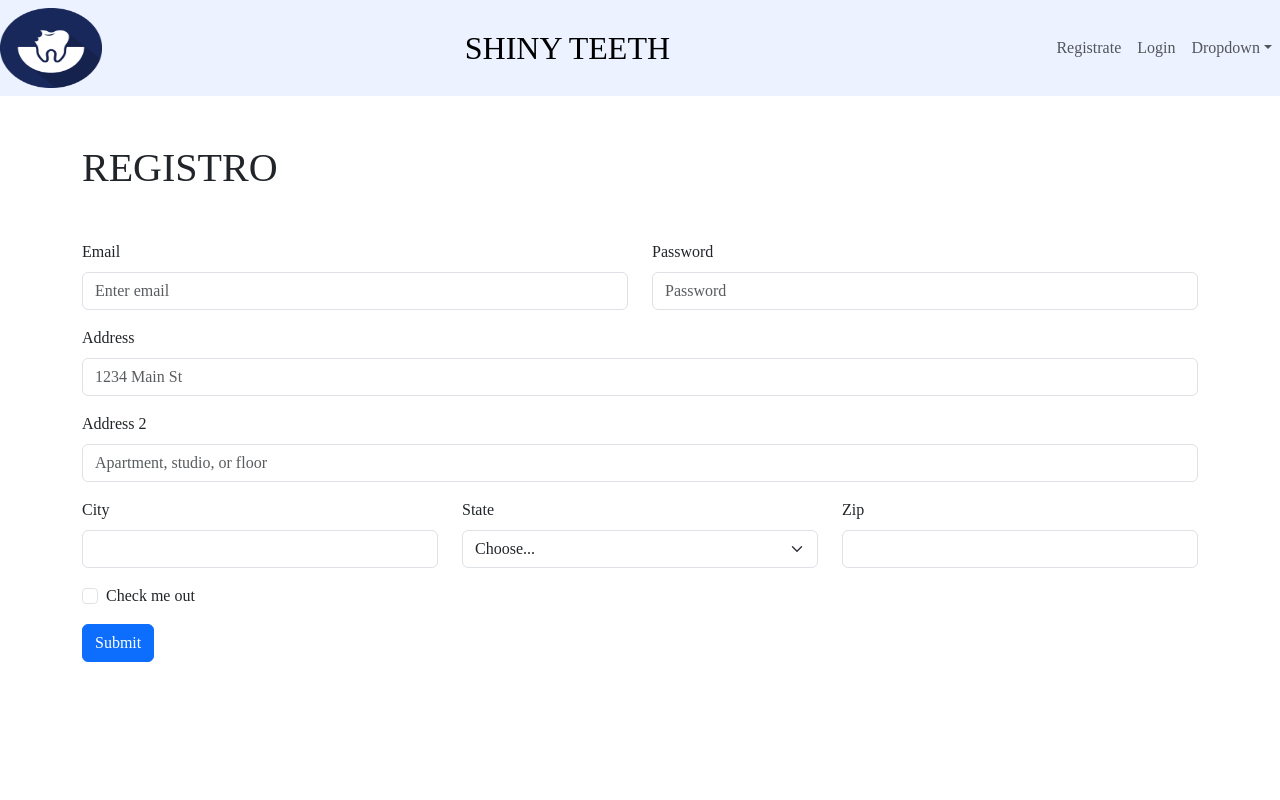
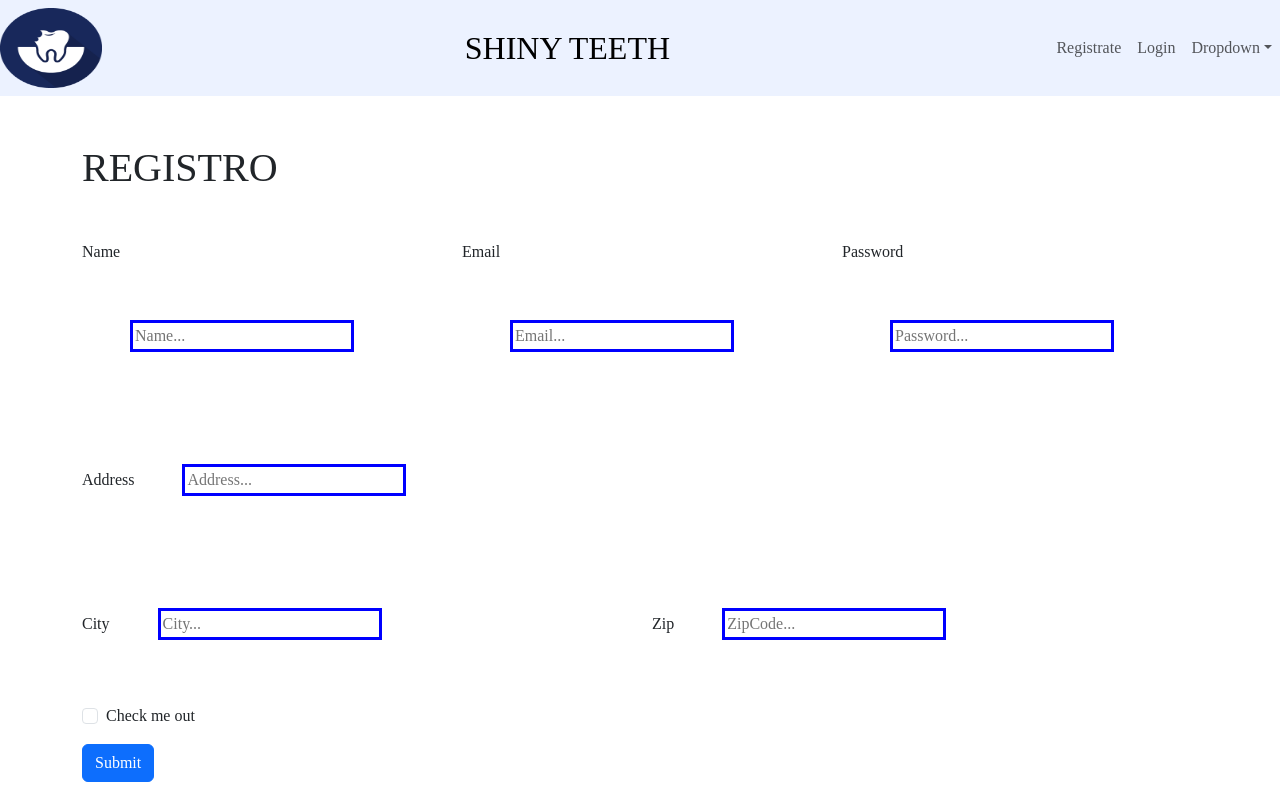
Before and after one commit to MarioAAT/mat-geekshubs-fsd-vlc-frontend-clinicadental, a React (Vite) app in the folder ShinyTeeth/: page /register in a window 1280 px wide. Built offline with nearby package versions, Linux system fonts and the light colour scheme; a web font is replaced by a local one.

Commit message:
The inputs of the form already collect the information

```diff
--- /dev/null
+++ b/ShinyTeeth/src/components/InputText.css
@@ -0,0 +1,6 @@
+.inputBasicDesign {
+    border: 0.2em solid blue;
+    margin: 3em;
+    height: 2em;
+    width: 14em;
+}
--- /dev/null
+++ b/ShinyTeeth/src/components/InputText.jsx
@@ -0,0 +1,17 @@
+import './InputText.css'
+
+export const InputText = ({className, type, name, placeholder, changeFunction}) => {
+  return (
+    <>
+    <input
+        className={className}
+        type={type}
+        name={name}
+        placeholder={placeholder}
+        onChange={changeFunction}
+
+    // onChange sirve para darle propiedades a un elemento.
+    />
+    </>
+  )
+}
--- a/ShinyTeeth/src/layouts/home/Home.css
+++ b/ShinyTeeth/src/layouts/home/Home.css
@@ -18,7 +18,7 @@
     align-items: center;
     text-align: center;
     background-color: #ECF2FF;
-    margin-top: 5vh;
+    margin-top: 3vh;
 }
 
 .textHome2{
@@ -28,8 +28,6 @@
     align-items: center;
     text-align: center;
     background-color: #ECF2FF;
-
-    /* margin-top: 5vh; */
 }
 
 .divicon{
--- a/ShinyTeeth/src/layouts/register/Register.jsx
+++ b/ShinyTeeth/src/layouts/register/Register.jsx
@@ -3,9 +3,32 @@ import Col from 'react-bootstrap/Col';
 import Container from 'react-bootstrap/esm/Container';
 import Form from 'react-bootstrap/Form';
 import Row from 'react-bootstrap/Row';
+import { InputText } from '../../components/inputText';
+import { useEffect, useState } from 'react';
 import './Register.css'
 
 export const Register = () => {
+
+  const [credenciales, setCredenciales]= useState ({
+
+    name: "",
+    email: "",
+    password: "",
+    address: "",
+    city: "",
+    zip:""
+
+  })
+
+const inputHandler = (e) => {
+  setCredenciales((prevState) => ({
+      ...prevState,
+      [e.target.name]: e.target.value,
+  }));
+}
+
+  useEffect(() => {console.log(credenciales)}, [credenciales])
+
   return (
     <>
     <Container className='tituloRegistro mt-5'>
@@ -14,44 +37,72 @@ export const Register = () => {
     <Container className='mt-5' >
     <Form>
       <Row className="mb-3">
+      <Form.Group as={Col} controlId="formGridEmail">
+          <Form.Label>Name</Form.Label>
+          <InputText
+              className={'inputBasicDesign'}
+              type={'text'}
+              name={'name'}
+              placeholder={'Name...'}
+              changeFunction={(e) => inputHandler(e)}
+          />
+        </Form.Group>
         <Form.Group as={Col} controlId="formGridEmail">
           <Form.Label>Email</Form.Label>
-          <Form.Control type="email" placeholder="Enter email" />
+          <InputText
+              className={'inputBasicDesign'}
+              type={'text'}
+              name={'email'}
+              placeholder={'Email...'}
+              changeFunction={(e) => inputHandler(e)}
+          />
         </Form.Group>
 
         <Form.Group as={Col} controlId="formGridPassword">
           <Form.Label>Password</Form.Label>
-          <Form.Control type="password" placeholder="Password" />
+          <InputText
+
+              className={'inputBasicDesign'}
+              type={'password'}
+              name={'password'}
+              placeholder={'Password...'}
+              changeFunction={(e) => inputHandler(e)}
+          />
         </Form.Group>
       </Row>
 
       <Form.Group className="mb-3" controlId="formGridAddress1">
         <Form.Label>Address</Form.Label>
-        <Form.Control placeholder="1234 Main St" />
-      </Form.Group>
-
-      <Form.Group className="mb-3" controlId="formGridAddress2">
-        <Form.Label>Address 2</Form.Label>
-        <Form.Control placeholder="Apartment, studio, or floor" />
+        <InputText
+            className={'inputBasicDesign'}
+            type={'text'}
+            name={'address'}
+            placeholder={'Address...'}
+            changeFunction={(e) => inputHandler(e)}
+        />
       </Form.Group>
 
       <Row className="mb-3">
         <Form.Group as={Col} controlId="formGridCity">
           <Form.Label>City</Form.Label>
-          <Form.Control />
-        </Form.Group>
-
-        <Form.Group as={Col} controlId="formGridState">
-          <Form.Label>State</Form.Label>
-          <Form.Select defaultValue="Choose...">
-            <option>Choose...</option>
-            <option>...</option>
-          </Form.Select>
+          <InputText
+            className={'inputBasicDesign'}
+            type={'text'}
+            name={'city'}
+            placeholder={'City...'}
+            changeFunction={(e) => inputHandler(e)}
+          />
         </Form.Group>
 
         <Form.Group as={Col} controlId="formGridZip">
           <Form.Label>Zip</Form.Label>
-          <Form.Control />
+          <InputText
+            className={'inputBasicDesign'}
+            type={'number'}
+            name={'zip'}
+            placeholder={'ZipCode...'}
+            changeFunction={(e) => inputHandler(e)}
+            />
         </Form.Group>
       </Row>
 
```
